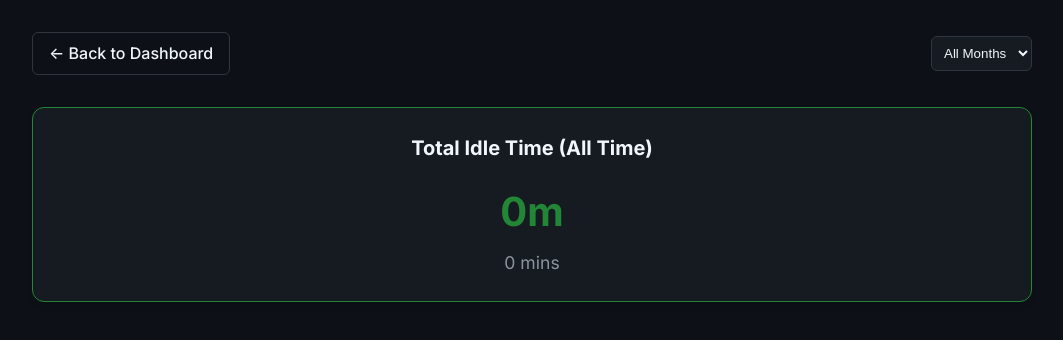
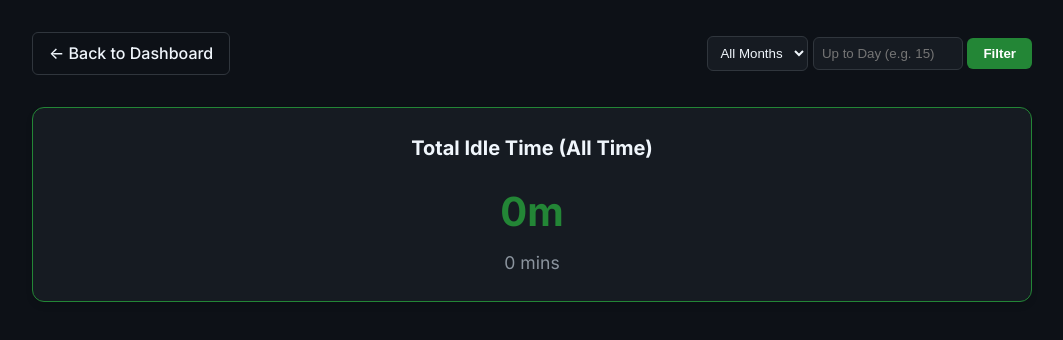
Before and after one commit to devilanddevil/Sreenshort, a Flask app: page /history in a window 1280 px wide. Shown: the part 130-470 px from the top of the page, without its empty margins (108-1171 px from the left). Run offline with Flask 3, Linux system fonts and the light colour scheme; a user stored in the database is signed in; some libraries are stand-ins or nearby versions.

Commit message:
add filter to calculate time till date

```diff
--- a/app.py
+++ b/app.py
@@ -347,6 +347,7 @@ def history():
     month_filter = request.args.get('month')
     page = request.args.get('page', 1, type=int)
     per_page = request.args.get('per_page', 5, type=int)
+    day_limit = request.args.get('day_limit', type=int)
 
     if per_page > 100: per_page = 100
     if per_page < 1: per_page = 5
@@ -369,8 +370,28 @@ def history():
         try:
              y, m = map(int, month_filter.split('-'))
              start_date = datetime.datetime(y, m, 1)
-             if m == 12: end_date = datetime.datetime(y + 1, 1, 1)
-             else: end_date = datetime.datetime(y, m + 1, 1)
+
+             # Month End Date (Default)
+             if m == 12: month_end_date = datetime.datetime(y + 1, 1, 1)
+             else: month_end_date = datetime.datetime(y, m + 1, 1)
+
+             end_date = month_end_date
+
+             # Apply Day Limit if provided
+             day_limit = request.args.get('day_limit', type=int)
+             if day_limit:
+                 try:
+                     # Calculate specific limit date (inclusive)
+                     # We create a date for the specific day, then add 1 day to get the < bound
+                     limit_date = datetime.datetime(y, m, day_limit) + datetime.timedelta(days=1)
+
+                     # Ensure we don't go beyond the month's actual end
+                     if limit_date < month_end_date:
+                         end_date = limit_date
+                 except ValueError:
+                     # Invalid day for this month (e.g. Feb 30), ignore day limit
+                     pass
+
              query = query.filter(Record.timestamp >= start_date, Record.timestamp < end_date)
         except: pass
 
@@ -385,8 +406,24 @@ def history():
         try:
              y, m = map(int, month_filter.split('-'))
              start_date = datetime.datetime(y, m, 1)
-             if m == 12: end_date = datetime.datetime(y + 1, 1, 1)
-             else: end_date = datetime.datetime(y, m + 1, 1)
+
+             # Month End Date (Default)
+             if m == 12: month_end_date = datetime.datetime(y + 1, 1, 1)
+             else: month_end_date = datetime.datetime(y, m + 1, 1)
+
+             end_date = month_end_date
+
+             # Apply Day Limit if provided
+             day_limit = request.args.get('day_limit', type=int)
+             if day_limit:
+                 try:
+                     # Calculate specific limit date (inclusive)
+                     limit_date = datetime.datetime(y, m, day_limit) + datetime.timedelta(days=1)
+                     if limit_date < month_end_date:
+                         end_date = limit_date
+                 except ValueError:
+                     pass
+
              sum_query = sum_query.filter(Record.timestamp >= start_date, Record.timestamp < end_date)
         except: pass
 
@@ -400,6 +437,7 @@ def history():
                                total_pages=pagination.pages,
                                endpoint='history',
                                current_month=month_filter,
+                               day_limit=day_limit,
                                target_user_id=target_user_id)
 
     return render_template('history.html',
@@ -409,6 +447,7 @@ def history():
                            total_minutes=total_minutes,
                            page=page,
                            per_page=per_page,
+                           day_limit=day_limit,
                            total_pages=pagination.pages,
                            target_username=target_username if target_user_id != current_user.id else None,
                            target_user_id=target_user_id,
--- a/templates/history.html
+++ b/templates/history.html
@@ -51,12 +51,17 @@
                     <option value="{{ m }}" {% if current_month==m %}selected{% endif %}>{{ m }}</option>
                     {% endfor %}
                 </select>
+                <input type="number" name="day_limit" placeholder="Up to Day (e.g. 15)" min="1" max="31"
+                    value="{{ day_limit if day_limit else '' }}"
+                    style="padding: 0.5rem; width: 150px; border-radius: 6px; border: 1px solid var(--border-color); background: var(--card-bg); color: var(--text-primary);">
+                <button type="submit" class="btn-primary" style="padding: 0.5rem 1rem;">Filter</button>
             </form>
         </div>
 
         <div class="stats-grid" style="margin-bottom: 2rem; grid-template-columns: 1fr;">
             <div class="card stat-card" style="text-align: center; border-color: var(--accent-color);">
-                <h2>Total Idle Time ({% if current_month %}{{ current_month }}{% else %}All Time{% endif %})</h2>
+                <h2>Total Idle Time ({% if current_month %}{{ current_month }}{% if day_limit %}-01 to {{ current_month
+                    }}-{{ day_limit }}{% endif %}{% else %}All Time{% endif %})</h2>
                 <div class="value">{{ total_minutes | format_minutes }}</div>
                 <div class="sub-value" style="font-size: 1.1rem; color: var(--text-secondary); margin-top: 5px;">{{
                     total_minutes }} mins</div>
```
